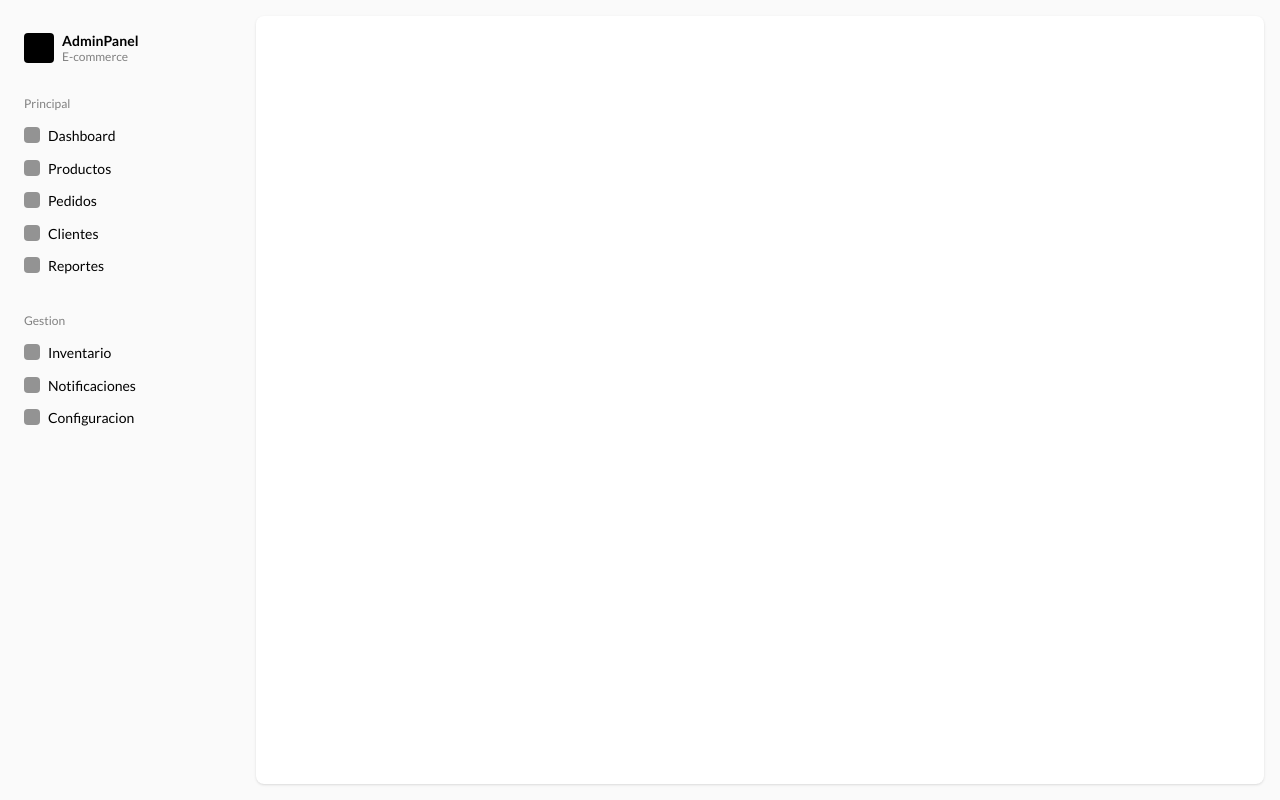
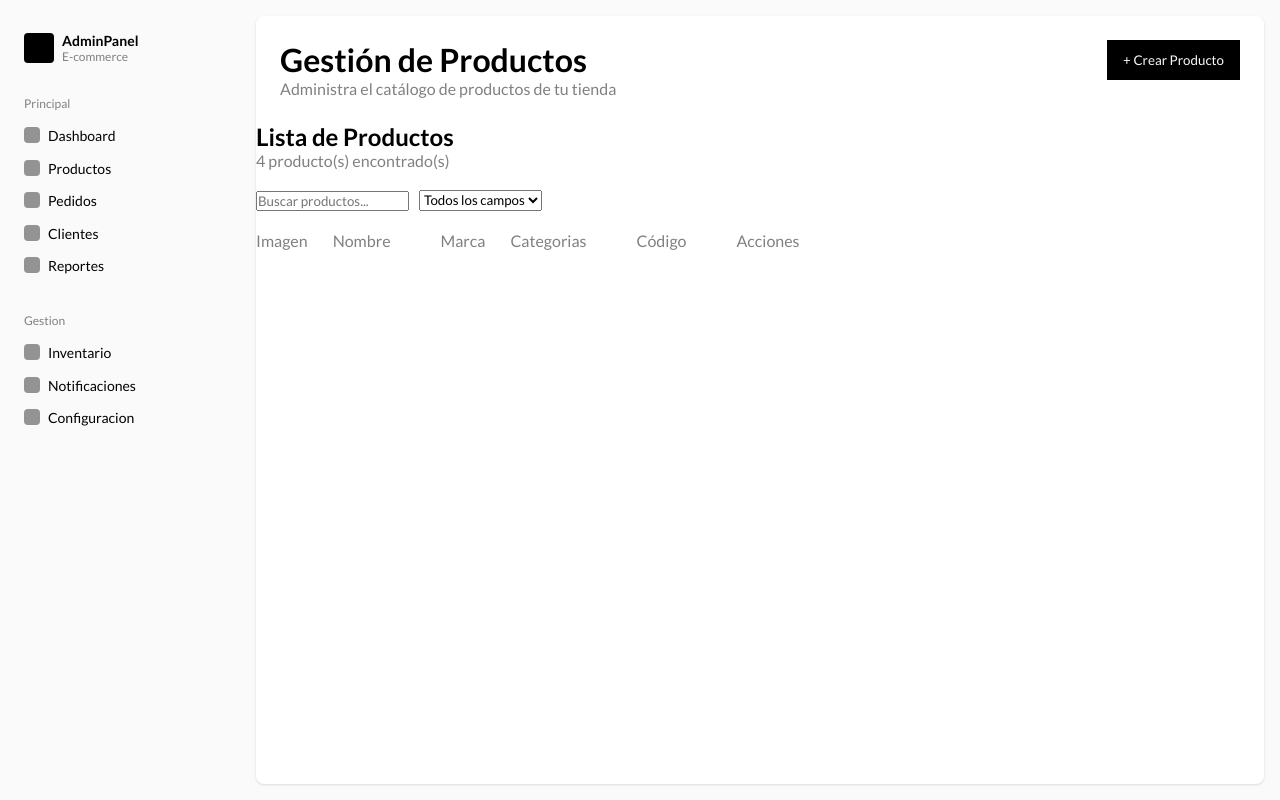
Before and after one commit to JamesLoor/html-work, a plain HTML site: page index.html in a window 1280 px wide. Drawn offline with Linux system fonts and the light colour scheme.

Commit message:
Agregar contenido del layout derecho

```diff
--- a/index.html
+++ b/index.html
@@ -70,7 +70,59 @@
     </div>
 
     <div class="layout-right">
-      <div class="layout-int"></div>
+      <div class="layout-int">
+        <div class="create-product-container">
+          <div>
+            <h1>Gestión de Productos</h1>
+            <p class="paragraph">
+              Administra el catálogo de productos de tu tienda
+            </p>
+          </div>
+          <button class="create-product">+ Crear Producto</button>
+        </div>
+        <div class="list-product">
+          <div>
+            <h2>Lista de Productos</h2>
+            <p class="paragraph">4 producto(s) encontrado(s)</p>
+          </div>
+          <div class="product-inputs">
+            <div>
+              <input
+                class="input-style"
+                type="text"
+                placeholder="Buscar productos..."
+              />
+            </div>
+            <select class="input-style" name="" id="">
+              <option value="1">Todos los campos</option>
+            </select>
+          </div>
+          <div class="product-table-container paragraph">
+            <div class="product-table">
+              <div>
+                <label for="">Imagen</label>
+              </div>
+              <div>
+                <label for="">Nombre</label>
+              </div>
+            </div>
+            <div class="product-table">
+              <div>
+                <label for="">Marca</label>
+              </div>
+              <div>
+                <label for="">Categorias</label>
+              </div>
+            </div>
+            <div>
+              <label for="">Código</label>
+            </div>
+            <div>
+              <label for="">Acciones</label>
+            </div>
+          </div>
+        </div>
+      </div>
     </div>
   </body>
 </html>
--- a/style.css
+++ b/style.css
@@ -115,3 +115,41 @@ body {
   width: 100%;
   height: 100%;
 }
+
+.create-product-container {
+  display: flex;
+  justify-content: space-between;
+  padding: 24px;
+}
+
+.paragraph {
+  color: grey;
+}
+
+.create-product {
+  background-color: black;
+  color: #fafafa;
+  height: 40px;
+  padding: 12px 16px;
+}
+
+.list-product {
+  display: flex;
+  flex-direction: column;
+  gap: 20px;
+}
+
+.product-inputs {
+  display: flex;
+  gap: 10px;
+}
+
+.product-table-container {
+  display: flex;
+  gap: 50px;
+}
+
+.product-table {
+  display: flex;
+  gap: 25px;
+}
```
